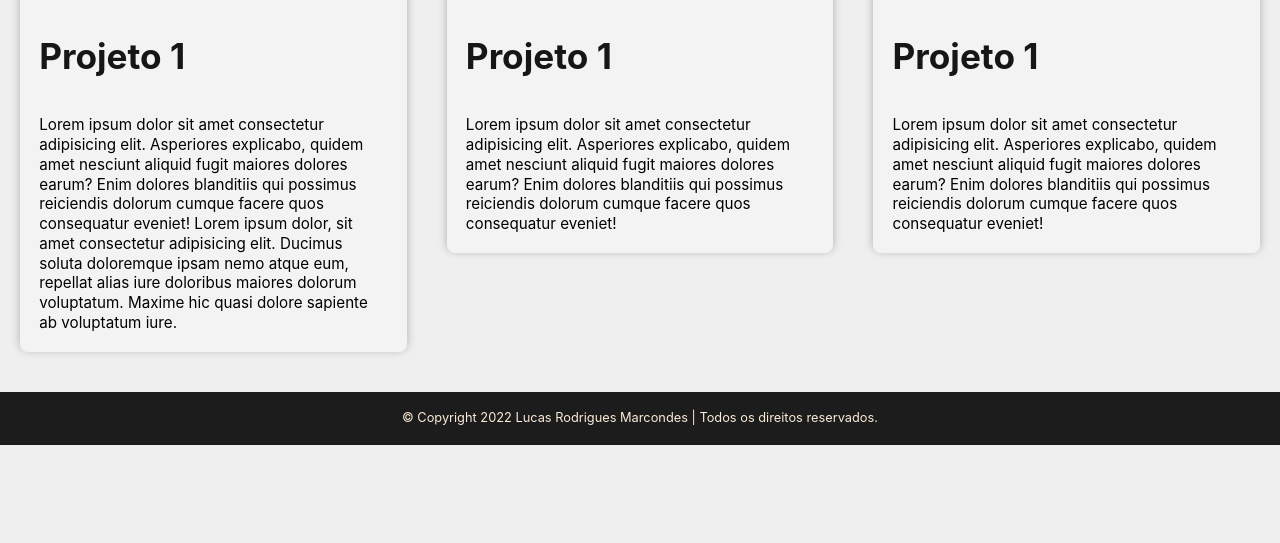
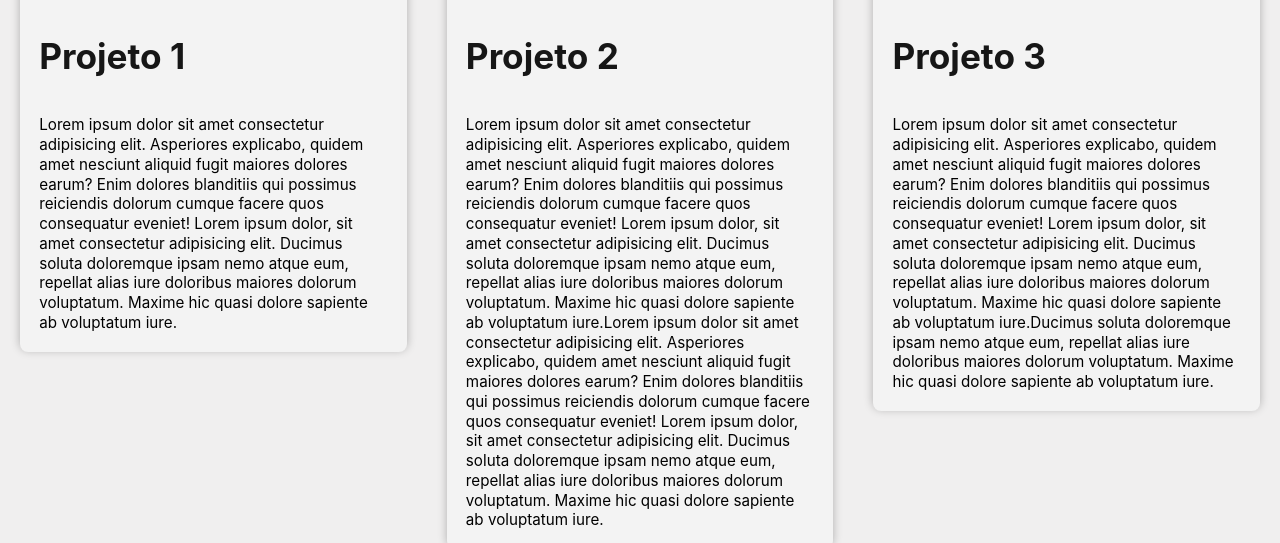
Before and after one commit to LucasRM3009/Portifolio, a plain HTML site: page index.html in a window 1280 px wide. Shown: the part 498-1041 px from the top of the page. Before the commit the page ends 943 px from the top, so only its background shows below. Drawn offline with Linux system fonts and the light colour scheme.

Commit message:
Finalização do JS

```diff
--- a/css/style.css
+++ b/css/style.css
@@ -104,7 +104,14 @@ body {
     top: 0;
     z-index: 2;
 
-    backdrop-filter: blur(15px);
+    -webkit-backdrop-filter: blur(15px);
+    backdrop-filter: blur(20px);
+}
+
+@-moz-document url-prefix() {
+    .fundoDesfocado {
+        background: rgba(231, 231, 231, 0.931);
+    }
 }
 
 .conteudoPrincipal_SobreMim {
@@ -192,8 +199,6 @@ body {
     border-radius: 10px;
 
     overflow: auto;
-    scrollbar-width: thin;          /* "auto" or "thin" */
-    scrollbar-color: rgba(236, 233, 233, 0.8);
 }
 
 .conteudoPrincipal_SobreMim-article::-webkit-scrollbar {
--- a/index.html
+++ b/index.html
@@ -55,39 +55,7 @@
 
         <section class="conteudoPrincipal_Projetos">
             <h2 class="subtitulo">Meus Projetos</h2>
-
-            <div class="container">
-                <div class="conteudoPrincipal_Projetos-postProjetos">
-                    <a href="#">
-                        <img src="img/lucas-rm.github.io_Portfolio_.png" alt="" class="conteudoPrincipal_Projetos-img">
-
-                        <div class="conteudoPrincipal_Projetos-descricao">
-                            <h3 class="conteudoPrincipal_Projetos-titulo">Projeto 1</h3>
-                            <p>Lorem ipsum dolor sit amet consectetur adipisicing elit. Asperiores explicabo, quidem amet nesciunt aliquid fugit maiores dolores earum? Enim dolores blanditiis qui possimus reiciendis dolorum cumque facere quos consequatur eveniet! Lorem ipsum dolor, sit amet consectetur adipisicing elit. Ducimus soluta doloremque ipsam nemo atque eum, repellat alias iure doloribus maiores dolorum voluptatum. Maxime hic quasi dolore sapiente ab voluptatum iure.</p>
-                        </div>
-                    </a>
-                </div>
-                <div class="conteudoPrincipal_Projetos-postProjetos">
-                    <a href="#">
-                        <img src="img/lucas-rm.github.io_Portfolio_.png" alt="" class="conteudoPrincipal_Projetos-img">
-
-                        <div class="conteudoPrincipal_Projetos-descricao">
-                            <h3 class="conteudoPrincipal_Projetos-titulo">Projeto 1</h3>
-                            <p>Lorem ipsum dolor sit amet consectetur adipisicing elit. Asperiores explicabo, quidem amet nesciunt aliquid fugit maiores dolores earum? Enim dolores blanditiis qui possimus reiciendis dolorum cumque facere quos consequatur eveniet!</p>
-                        </div>
-                    </a>
-                </div>
-                <div class="conteudoPrincipal_Projetos-postProjetos">
-                    <a href="#">
-                        <img src="img/lucas-rm.github.io_Portfolio_.png" alt="" class="conteudoPrincipal_Projetos-img">
-
-                        <div class="conteudoPrincipal_Projetos-descricao">
-                            <h3 class="conteudoPrincipal_Projetos-titulo">Projeto 1</h3>
-                            <p>Lorem ipsum dolor sit amet consectetur adipisicing elit. Asperiores explicabo, quidem amet nesciunt aliquid fugit maiores dolores earum? Enim dolores blanditiis qui possimus reiciendis dolorum cumque facere quos consequatur eveniet!</p>
-                        </div>
-                    </a>
-                </div>
-            </div>
+            <div class="container"></div>
         </section>
     </main>
 
@@ -96,5 +64,7 @@
     </footer>
 
     <script src="script/main.js"></script>
+    <script src="script/dadosDosprojetos.js"></script>
+    <script src="script/adicionar-projeto.js"></script>
 </body>
 </html>
--- /dev/null
+++ b/script/adicionar-projeto.js
@@ -0,0 +1,29 @@
+const containerProjeto = document.querySelector('.conteudoPrincipal_Projetos .container')
+
+for (let i = 0; i < projetos.length; i++) {
+    const div_postProjeto = document.createElement('div');
+    const a = document.createElement('a');
+    const img = document.createElement('img');
+    const div_descricao = document.createElement('div');
+    const h3 = document.createElement('h3');
+    const p = document.createElement('p');
+
+    div_postProjeto.classList.add('conteudoPrincipal_Projetos-postProjetos');
+    img.classList.add('conteudoPrincipal_Projetos-img');
+    div_descricao.classList.add('conteudoPrincipal_Projetos-descricao');
+    h3.classList.add('conteudoPrincipal_Projetos-titulo');
+
+    a.href = projetos[i].link;
+    img.src = projetos[i].img;
+    h3.innerHTML = projetos[i].titulo;
+    p.innerHTML = projetos[i].descricao;
+
+    a.target = '_blank';
+
+    containerProjeto.appendChild(div_postProjeto);
+    div_postProjeto.appendChild(a);
+    a.appendChild(img);
+    a.appendChild(div_descricao);
+    div_descricao.appendChild(h3);
+    div_descricao.appendChild(p);
+};
--- /dev/null
+++ b/script/dadosDosprojetos.js
@@ -0,0 +1,20 @@
+const projetos = [
+    {
+        link: 'https://www.google.com',
+        img: './img/lucas-rm.github.io_Portfolio_.png',
+        titulo: 'Projeto 1',
+        descricao: 'Lorem ipsum dolor sit amet consectetur adipisicing elit. Asperiores explicabo, quidem amet nesciunt aliquid fugit maiores dolores earum? Enim dolores blanditiis qui possimus reiciendis dolorum cumque facere quos consequatur eveniet! Lorem ipsum dolor, sit amet consectetur adipisicing elit. Ducimus soluta doloremque ipsam nemo atque eum, repellat alias iure doloribus maiores dolorum voluptatum. Maxime hic quasi dolore sapiente ab voluptatum iure.'
+    },
+    {
+        link: '#',
+        img: './img/lucas-rm.github.io_Portfolio_.png',
+        titulo: 'Projeto 2',
+        descricao: 'Lorem ipsum dolor sit amet consectetur adipisicing elit. Asperiores explicabo, quidem amet nesciunt aliquid fugit maiores dolores earum? Enim dolores blanditiis qui possimus reiciendis dolorum cumque facere quos consequatur eveniet! Lorem ipsum dolor, sit amet consectetur adipisicing elit. Ducimus soluta doloremque ipsam nemo atque eum, repellat alias iure doloribus maiores dolorum voluptatum. Maxime hic quasi dolore sapiente ab voluptatum iure.Lorem ipsum dolor sit amet consectetur adipisicing elit. Asperiores explicabo, quidem amet nesciunt aliquid fugit maiores dolores earum? Enim dolores blanditiis qui possimus reiciendis dolorum cumque facere quos consequatur eveniet! Lorem ipsum dolor, sit amet consectetur adipisicing elit. Ducimus soluta doloremque ipsam nemo atque eum, repellat alias iure doloribus maiores dolorum voluptatum. Maxime hic quasi dolore sapiente ab voluptatum iure.'
+    },
+    {
+        link: '#',
+        img: './img/lucas-rm.github.io_Portfolio_.png',
+        titulo: 'Projeto 3',
+        descricao: 'Lorem ipsum dolor sit amet consectetur adipisicing elit. Asperiores explicabo, quidem amet nesciunt aliquid fugit maiores dolores earum? Enim dolores blanditiis qui possimus reiciendis dolorum cumque facere quos consequatur eveniet! Lorem ipsum dolor, sit amet consectetur adipisicing elit. Ducimus soluta doloremque ipsam nemo atque eum, repellat alias iure doloribus maiores dolorum voluptatum. Maxime hic quasi dolore sapiente ab voluptatum iure.Ducimus soluta doloremque ipsam nemo atque eum, repellat alias iure doloribus maiores dolorum voluptatum. Maxime hic quasi dolore sapiente ab voluptatum iure.'
+    }
+];
```
